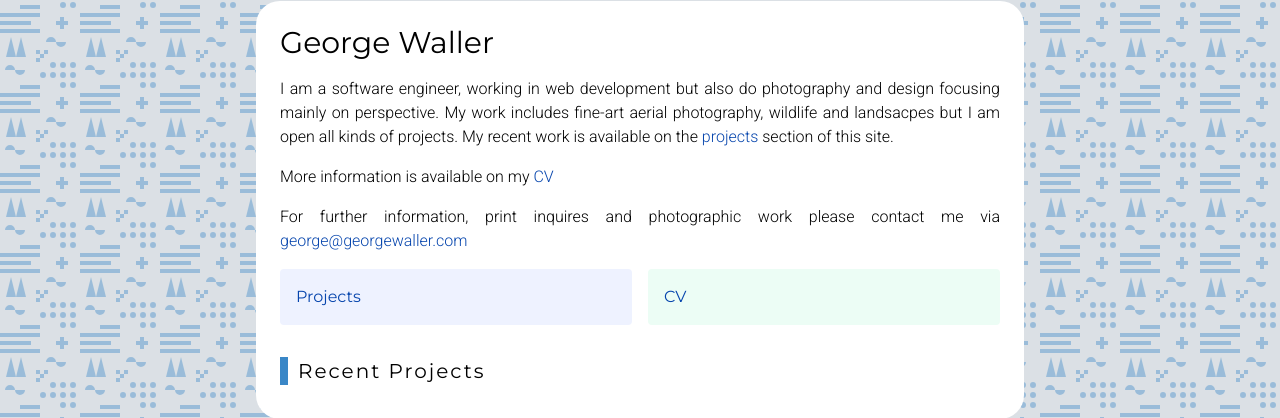
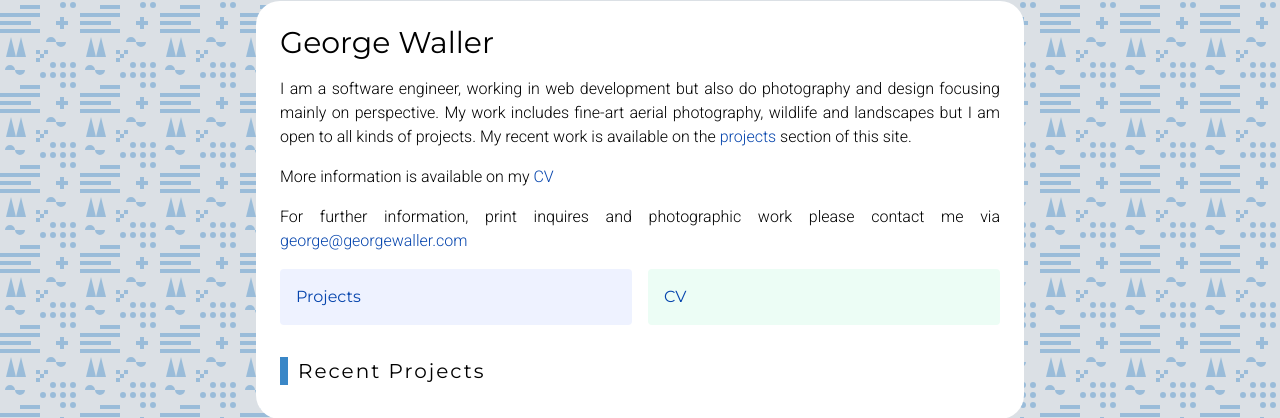
Before and after one commit to George9Waller/personal-website, a Django app: page / in a window 1280 px wide. Shown: the part 123-541 px from the top of the page. Run offline with Django 3.2, Linux system fonts and the light colour scheme; data that the repository does not hold is empty; some libraries are stand-ins or nearby versions.

Commit message:
update spelling

```diff
--- a/templates/homepage.html
+++ b/templates/homepage.html
@@ -16,7 +16,7 @@
         <div class="bg-fixed h-screen w-screen overflow-x-hidden">
             <div class="container mx-auto p-6 m-16 max-w-screen-md bg-white rounded-3xl grid grid-cols-1 gap-4">
                 <h1 class="text-3xl">George Waller</h1>
-                <p>I am a software engineer, working in web development but also do photography and design focusing mainly on perspective. My work includes fine-art aerial photography, wildlife and landsacpes but I am open all kinds of projects. My recent work is available on the <a href="{% url 'blog_list' %}">projects</a> section of this site.</p>
+                <p>I am a software engineer, working in web development but also do photography and design focusing mainly on perspective. My work includes fine-art aerial photography, wildlife and landscapes but I am open to all kinds of projects. My recent work is available on the <a href="{% url 'blog_list' %}">projects</a> section of this site.</p>
                 <p>More information is available on my <a href="{% url 'cv' %}">CV</a></p>
                 <p>For further information, print inquires and photographic work please contact me via <a href="mailto:george@georgewaller.com">george@georgewaller.com</a></p>
                 <div class="grid md:grid-cols-2 sm:grid-cols-1 gap-4">
```
